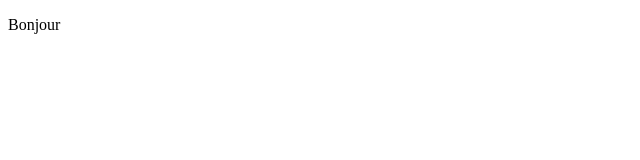
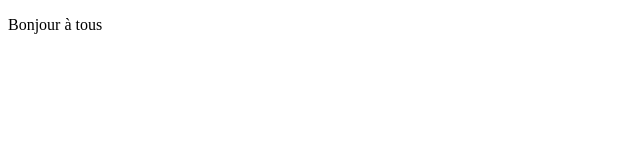
Before and after one commit to TutoDevWeb/tuto-git, a plain HTML site: page index.html in a window 1280 px wide. Shown: the full height of the page, 0-640 px from the left. Drawn offline with Linux system fonts and the light colour scheme.

Commit message:
Modification de l'accueil

```diff
--- a/index.html
+++ b/index.html
@@ -10,7 +10,7 @@
 
 <body>
 
-    <p>Bonjour</p>
+    <p>Bonjour à tous</p>
 
 </body>
 
```
